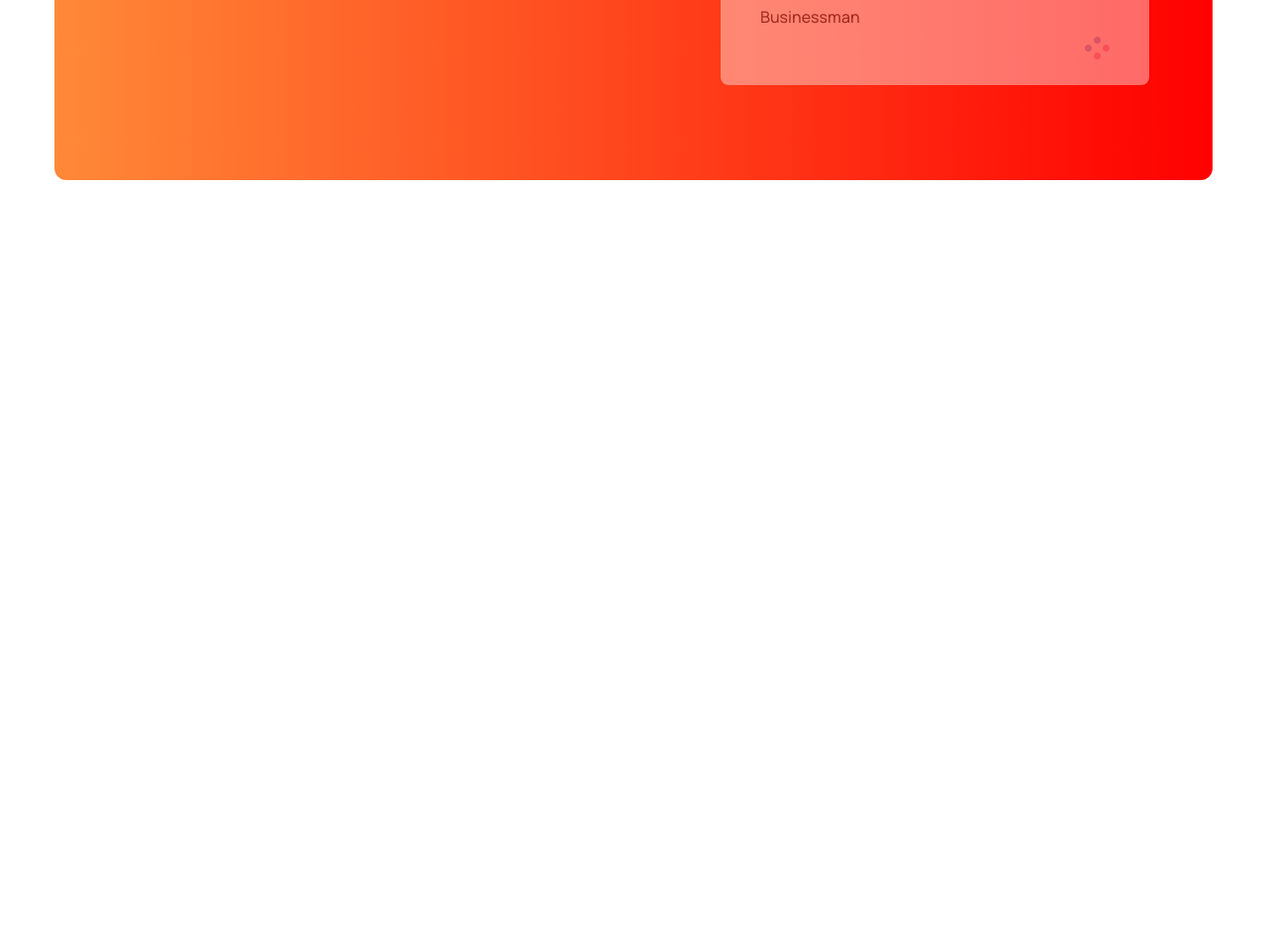
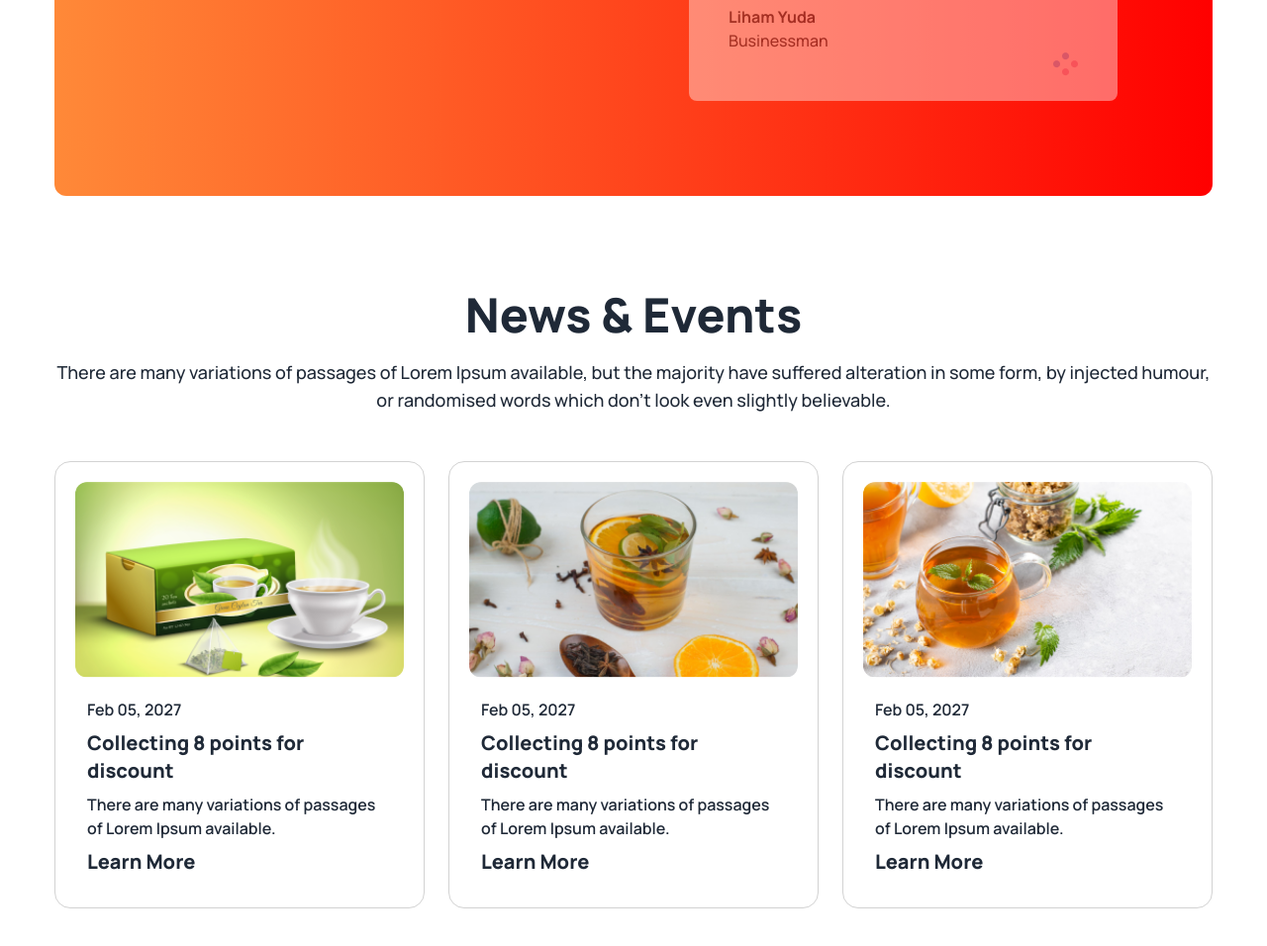
Before and after one commit to Shuvankor-Hazra/tea-house-daisyui, a plain HTML site: page index.html in a window 1280 px wide. Shown: the part 2687-3643 px from the top of the page at 99% size. Before the commit the page ends 2965 px from the top, so only its background shows below. Drawn offline with nearby package versions, Linux system fonts and the light colour scheme.

Commit message:
clints review area  compleated

```diff
--- a/index.html
+++ b/index.html
@@ -52,8 +52,8 @@
       }
     </style>
   </head>
-
   <body class="font-manrope lg:pt-16 md:pt-8 pt-4">
+    <!-- ---- header section ---- -->
     <header class="my-container">
       <div class="">
         <div class="hero-content flex-col lg:flex-row justify-between">
@@ -84,7 +84,6 @@
         </div>
       </div>
     </header>
-
     <main class="my-container">
       <!-- ---- Featured section ---- -->
       <section class="text-center lg:my-24 md:my-12 my-6 px-3 lg:px-0">
@@ -148,8 +147,7 @@
           </div>
         </div>
       </section>
-
-      <!-- ---- Great Tea, Freshly Presented ---- -->
+      <!-- ---- Great Tea Presented section ---- -->
       <section class="lg:my-24 md:my-12 my-6 px-3 lg:px-0">
         <div class="flex flex-col lg:flex-row gap-12">
           <div class="grid gap-8 grid-cols-1 lg:grid-cols-2 flex-1">
@@ -194,12 +192,11 @@
           </div>
         </div>
       </section>
-
-      <!-- ---- Meet Our Super Clients ---- -->
+      <!-- ---- Super Clients section ---- -->
       <section
-        class="lg:my-24 md:my-12 my-6 rounded-xl bg-gradient-to-l from-[#F00] to-[#FF8938] flex flex-col lg:flex-row px:4 lg:px-16 py-4 lg:py-24 gap-20"
+        class="px-8 lg:my-24 md:my-12 my-6 rounded-xl bg-gradient-to-l from-[#F00] to-[#FF8938] flex flex-col lg:flex-row  "
       >
-        <div class="flex flex-col justify-center flex-1 gap-8">
+        <div class="flex flex-col justify-center flex-1 gap-8 px:8 lg:px-16 py-12 lg:py-24">
           <h2 class="text-5xl font-extrabold text-white">
             Meet Our Super Clients
           </h2>
@@ -209,16 +206,14 @@
             humour, or randomly words which don't look even slightly believable.
           </p>
           <div>
-            <button class="btn btn-neutral">
-              Show All
-            </button>
+            <button class="btn btn-neutral">Show All</button>
           </div>
         </div>
         <!-- ---- review side -->
-        <div class="relative">
+        <div class="relative lg:px-16 py-10 lg:py-24">
           <!-- ---- top review ---- -->
           <div
-            class="px-10 py-8 bg-white rounded-lg relative z-10 h-[233px] w-[433px] space-y-2 opacity-40 mb-16"
+            class="p-10 bg-white rounded-lg relative z-10 lg:h-[233px] lg:w-[433px] opacity-40 mb-20"
           >
             <img
               src="images/client.png"
@@ -237,7 +232,7 @@
           </div>
           <!-- ---- meddle review ---- -->
           <div
-            class="px-10 py-8 bg-white rounded-lg absolute z-20 h-[233px] w-[433px] space-y-2 top-36 right-28"
+            class="p-10 bg-white rounded-lg absolute z-20 lg:h-[233px] lg:w-[433px] top-1/3 lg:right-1/3"
           >
             <img
               src="images/client.png"
@@ -256,7 +251,7 @@
           </div>
           <!-- ---- bottom review ---- -->
           <div
-            class="px-10 py-8 bg-white rounded-lg relative z-10 h-[233px] w-[433px] space-y-2 opacity-40"
+            class="p-10 bg-white rounded-lg relative z-10 lg:h-[233px] lg:w-[433px] opacity-40"
           >
             <img
               src="images/client.png"
@@ -275,8 +270,82 @@
           </div>
         </div>
       </section>
+      <!-- ---- News & Events section ---- -->
+      <section class="lg:my-24 md:my-12 my-6 px-3 lg:px-0">
+        <div class="text-center">
+          <h3 class="text-5xl font-extrabold">News & Events</h3>
+          <p class="text-lg font-medium mt-5 mb-12">
+            There are many variations of passages of Lorem Ipsum available, but
+            the majority have suffered alteration in some form, by injected
+            humour, or randomised words which don't look even slightly
+            believable.
+          </p>
+        </div>
+        <!-- ---- News & Events card container ---- -->
+        <div class="grid grid-cols-1 md:grid-cols-1 lg:grid-cols-3 gap-6">
+          <!-- ---- card 1 ---- -->
+          <div class="card border border-[#D2D2D2]">
+            <figure class="p-5">
+              <img
+                src="images/news-1.png"
+                alt="Tea"
+                class="rounded-xl min-w-full"
+              />
+            </figure>
+            <div class="card-body pt-0">
+              <p class="text-base font-semibold">Feb 05, 2027</p>
+              <h3 class="text-xl font-extrabold">
+                Collecting 8 points for discount
+              </h3>
+              <p class="text-base font-semibold">
+                There are many variations of passages of Lorem Ipsum available.
+              </p>
+              <h3 class="text-xl font-extrabold">Learn More</h3>
+            </div>
+          </div>
+          <!-- ---- card 2 ---- -->
+          <div class="card border border-[#D2D2D2]">
+            <figure class="p-5">
+              <img
+                src="images/news-2.png"
+                alt="Tea"
+                class="rounded-xl min-w-full"
+              />
+            </figure>
+            <div class="card-body pt-0">
+              <p class="text-base font-semibold">Feb 05, 2027</p>
+              <h3 class="text-xl font-extrabold">
+                Collecting 8 points for discount
+              </h3>
+              <p class="text-base font-semibold">
+                There are many variations of passages of Lorem Ipsum available.
+              </p>
+              <h3 class="text-xl font-extrabold">Learn More</h3>
+            </div>
+          </div>
+          <!-- ---- card 3 ---- -->
+          <div class="card border border-[#D2D2D2]">
+            <figure class="p-5">
+              <img
+                src="images/news-3.png"
+                alt="Tea"
+                class="rounded-xl min-w-full"
+              />
+            </figure>
+            <div class="card-body pt-0">
+              <p class="text-base font-semibold">Feb 05, 2027</p>
+              <h3 class="text-xl font-extrabold">
+                Collecting 8 points for discount
+              </h3>
+              <p class="text-base font-semibold">
+                There are many variations of passages of Lorem Ipsum available.
+              </p>
+              <h3 class="text-xl font-extrabold">Learn More</h3>
+            </div>
+          </div>
+        </div>
+      </section>
     </main>
-
     <footer></footer>
   </body>
 </html>
```
